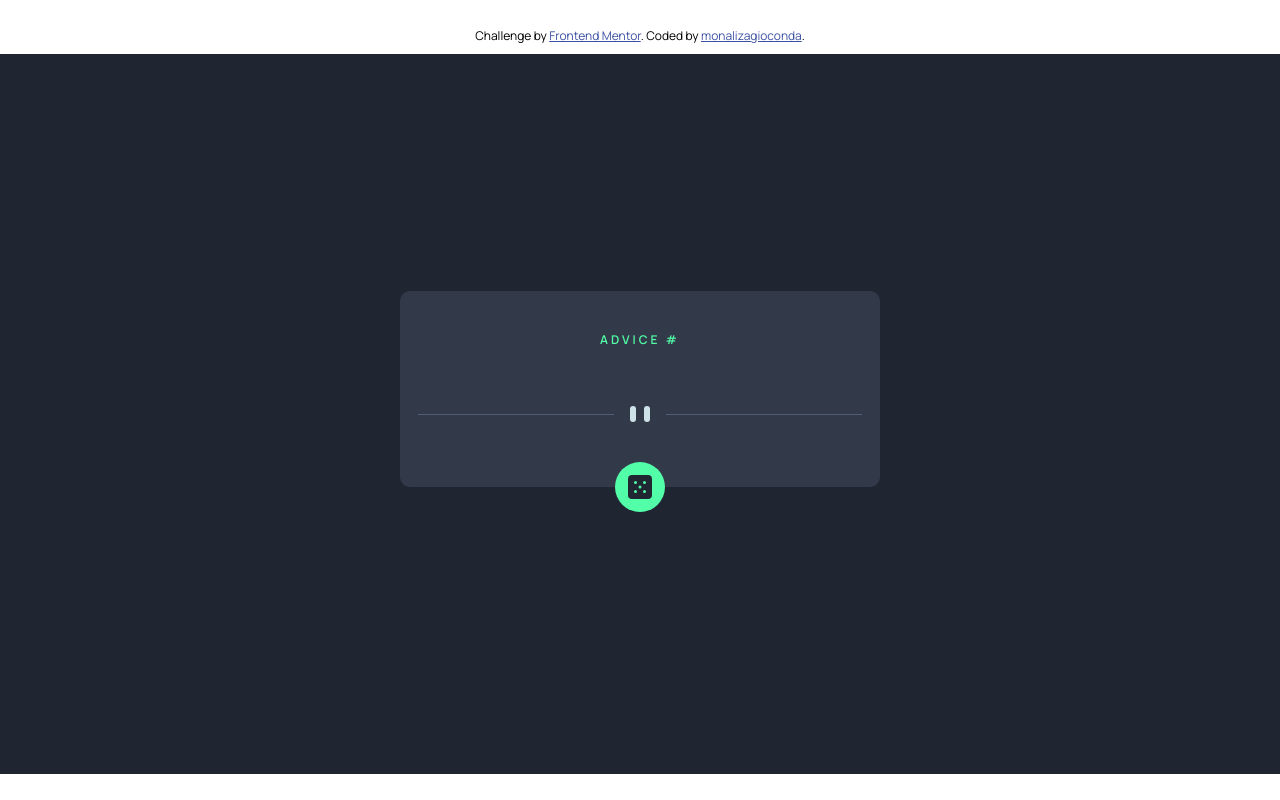
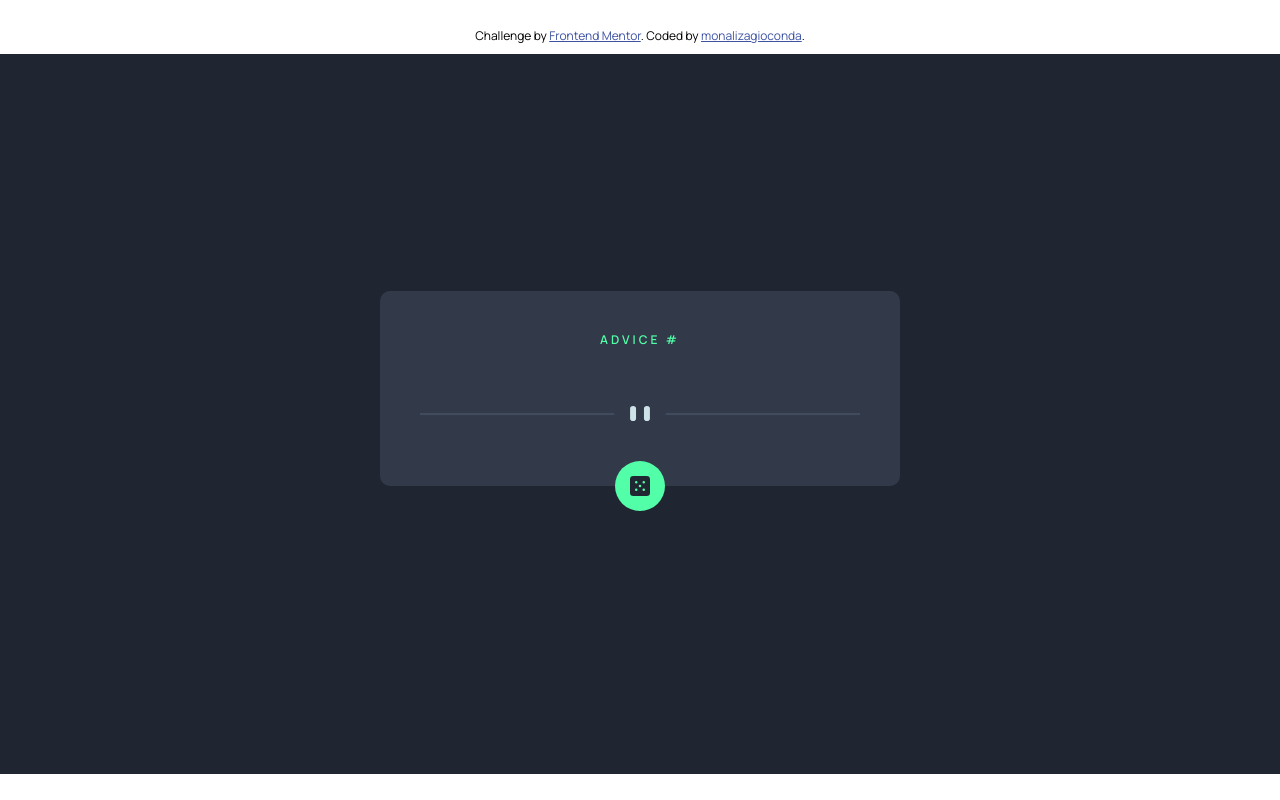
Before and after one commit to monalizagioconda/advice-generator-app, a plain HTML site: page index.html in a window 1280 px wide. Shown: the top 800 px of the page. Drawn offline with Linux system fonts and the light colour scheme; no server answers.

Commit message:
Style changes.

```diff
--- a/styles.css
+++ b/styles.css
@@ -41,7 +41,7 @@ body {
 }
 
 .sheet {
-  width: 480px;
+  width: 520px;
   background-color: var(--color-dark-grayish-blue);
   border-radius: 10px;
   padding: 40px;
@@ -61,12 +61,12 @@ body {
   color: var(--color-light-cyan);
   font-weight: 800;
   text-align: center;
-  padding: 20px 20px 38px;
-  margin: 0;
+  margin: 20px 0 38px;
 }
 
 .sheet img {
   margin-bottom: 25px;
+  width: 100%;
 }
 
 .button {
@@ -76,12 +76,15 @@ body {
   height: var(--size);
   border-radius: 50%;
   background-color: var(--color-neon-green);
-  padding: 5px;
   position: relative;
   top: calc(-0.5 * var(--size));
   cursor: pointer;
 }
 
+.button img {
+  width: 20px;
+}
+
 .button:active {
   box-shadow: 0 0 25px 2px var(--color-neon-green);
 }
```
